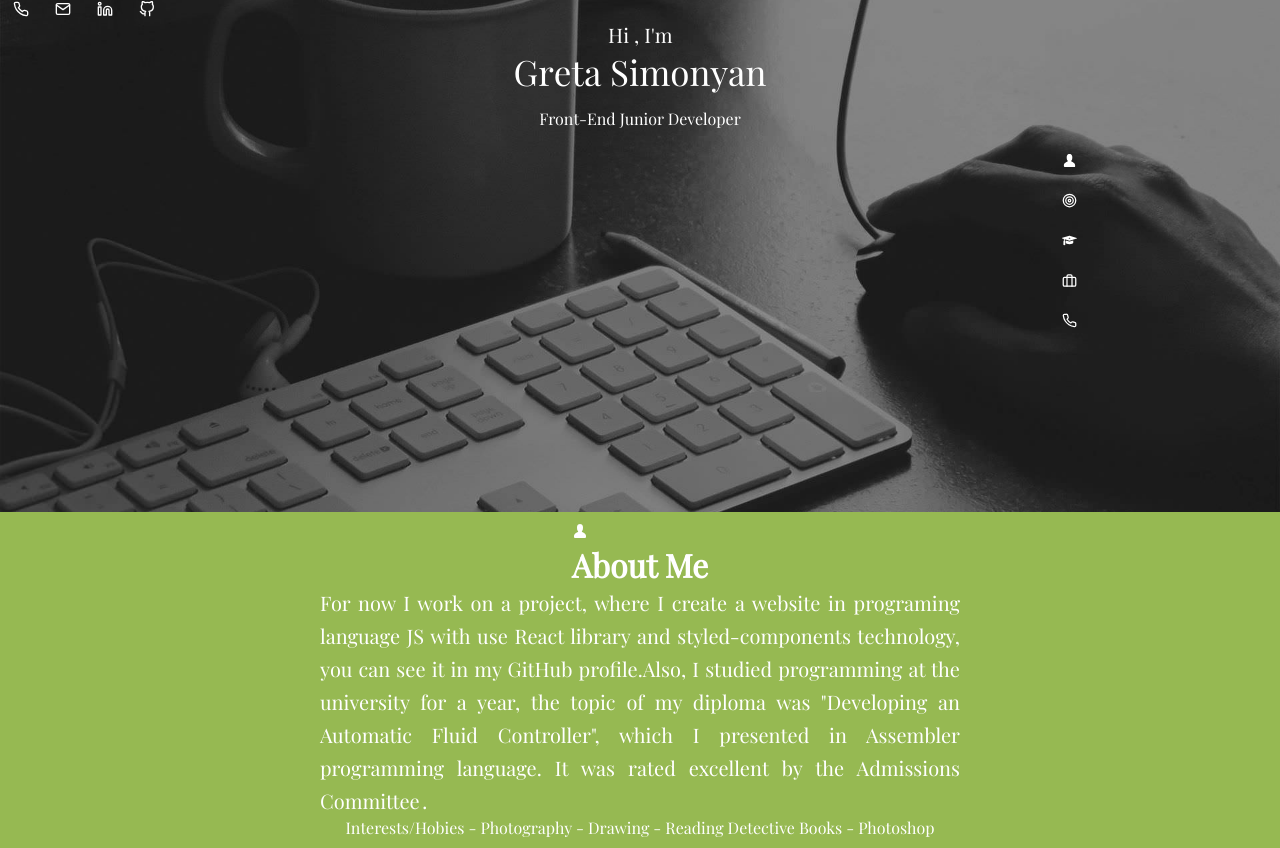
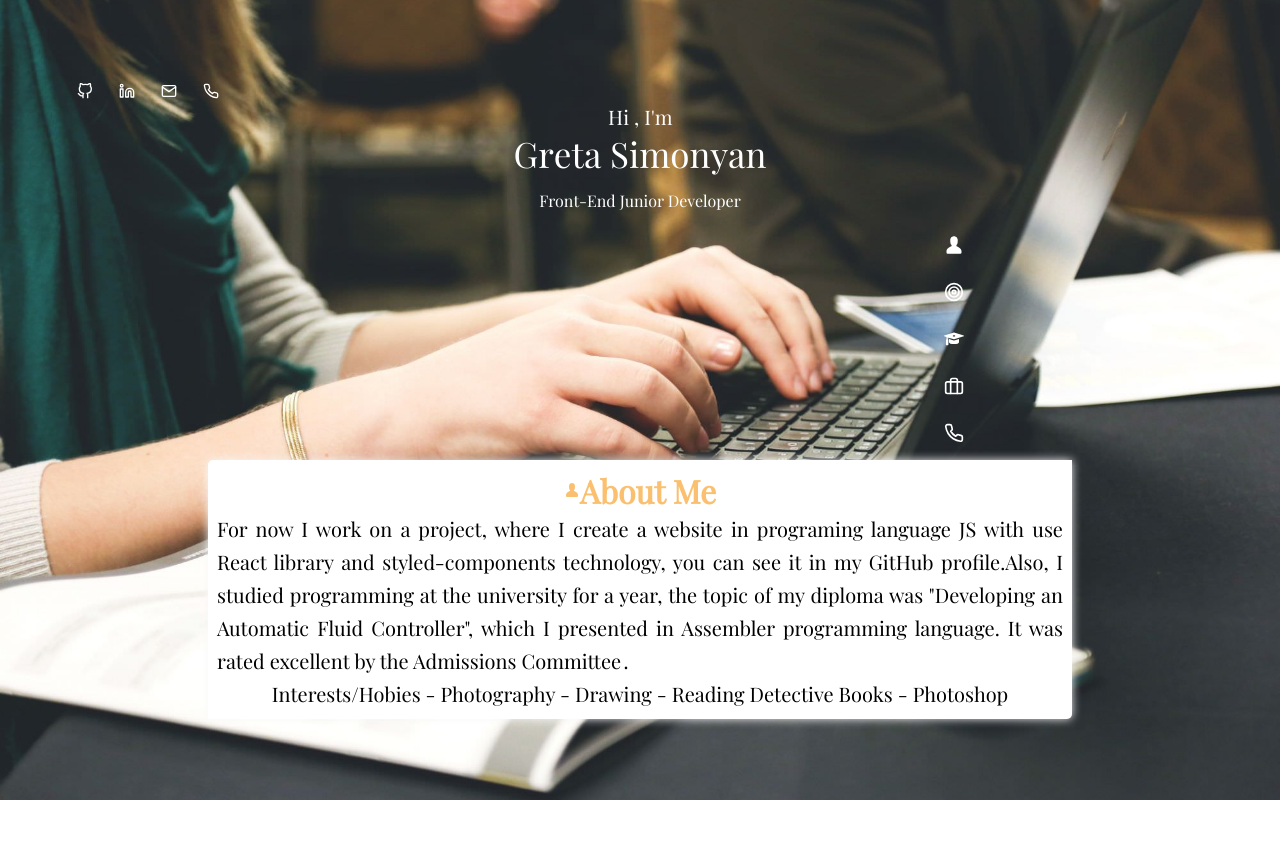
Before and after one commit to GretaSimonyan/cv, a React app: page / in a window 1280 px wide. After the commit the page ends 800 px from the top, so only its background shows below. Built offline with nearby package versions, Linux system fonts and the light colour scheme.

Commit message:
some changes

```diff
--- a/src/components/About/index.js
+++ b/src/components/About/index.js
@@ -1,5 +1,4 @@
 import React from "react";
-// import styled from 'styled-components';
 import {GoPerson} from "react-icons/go";
 import {
     View
@@ -7,9 +6,18 @@ import {
 
 function About (){
     return(
-        <View id='about' flex p='10px 0px' c='white' bgColor='#96b952' justC='center' alignI='center' boxS='border-box'>
-            <View w='50%' flex alignI="center" fD="column">
-                <View>
+        <View id='about' flex justC='center' alignI='center' boxS='border-box'>
+            <View w='75%'
+                flex
+                alignI="center"
+                fD="column"
+                p='9px'
+                // bgColor='#f8ad44c4'
+                bgColor='white'
+                boxSh='0px 0px 10px 0px #f8f8f8'
+                bRad='5px 0px'
+                >
+                <View flex justC='center' alignI='center' c='#f8ad44c4'>
                     <GoPerson/>
                     <h1>About Me</h1>
                 </View>
@@ -19,7 +27,7 @@ function About (){
                     university for a year, the topic of my diploma was "Developing an Automatic Fluid Controller", which I
                     presented in Assembler programming language. It was rated excellent by the Admissions Committee․
                 </View>
-                <View>
+                <View fontSize='20px' lh='1.65'>
                     Interests/Hobies
                     - Photography
                     - Drawing
--- a/src/components/Contact/index.js
+++ b/src/components/Contact/index.js
@@ -1,9 +1,5 @@
 import React from "react";
 import styled from 'styled-components';
-// import {
-//     GoMarkGithub,
-//     GoMail
-// } from "react-icons/go";
 import {
     FiPhone,
     FiGithub,
@@ -20,15 +16,16 @@ const Link = styled.a`
     color: white;
     text-decoration: none;
     letter-spacing: 2px;
+    fontSize: 17px;
 `;
 
 function Contact (){
     return(
         <View id='contact' c='white'>
+            <Link href="https://github.com/GretaSS"><FiGithub/></Link>
+            <Link href="https://www.linkedin.com/in/greta-simonyan-a20492158/"><FiLinkedin/></Link>
+            <Link href="gsimonyan228@gmail.com"><FiMail/></Link>
             <Link href="#+374 93 069 263"><FiPhone/></Link>
-            <Link href="gsimonyan228@gmail.com"><FiMail/></Link>
-            <Link href="https://www.linkedin.com/in/greta-simonyan-a20492158/"><FiLinkedin/></Link>
-            <Link href="https://github.com/GretaSS"><FiGithub/></Link>
         </View>
     )
 }
--- a/src/components/Cover/index.js
+++ b/src/components/Cover/index.js
@@ -1,23 +1,23 @@
 import React from "react";
-import cov from '../../assets/images/landing1.jpg';
+import cov from '../../assets/images/3.jpg';
 import Header from '../Header';
 import Contact from '../Contact';
 import Greeting from '../Greeting';
+import About from '../About';
 import {View} from '../../styled';
 
 function Cover (){
     return(
-        <View>
         <View bgImg={cov}
-                h='40vw'
+            h='100vh'
             bgPos='center'
             bgSize='cover'
             bgRep='no-repeat'
             flex
             alignI="center"
-                // justC='space-around'
-                fD='column'
+            justC='center'
             >
+                <View w="90%" flex fD='column' justC='space-around'>
                     <View alignS='flex-start'>
                         <Contact/>
                     </View>
@@ -27,7 +27,11 @@ function Cover (){
                     <View alignS='flex-end'>
                         <Header/>
                     </View>
+                    <View alignS='center'>
+                        <About/>
                     </View>
+                </View>
+
         </View>
     )
 }
--- a/src/components/Header/index.js
+++ b/src/components/Header/index.js
@@ -19,7 +19,7 @@ const HeadIcon = styled(View)`
     padding: 5px 8px;
     color: white;
     letter-spacing: 2px;
-    font-size: 15px;
+    font-size: 20px;
     &:hover div{
         opacity: 1;
     }
--- a/src/pages/Home/index.js
+++ b/src/pages/Home/index.js
@@ -2,7 +2,7 @@ import React from "react";
 import {
     Cover,
     // Header,
-    About,
+    // About,
     // Skills,
     // ExpEd,
     // Portfolio,
@@ -14,7 +14,7 @@ function Home (){
         <>
             <Cover/>
             {/* <Header/> */}
-            <About/>
+            {/* <About/> */}
             {/* <Skills/> */}
             {/* <ExpEd/> */}
             {/* <Portfolio/> */}
```
Lines whose indentation alone changed are shown as unchanged.
